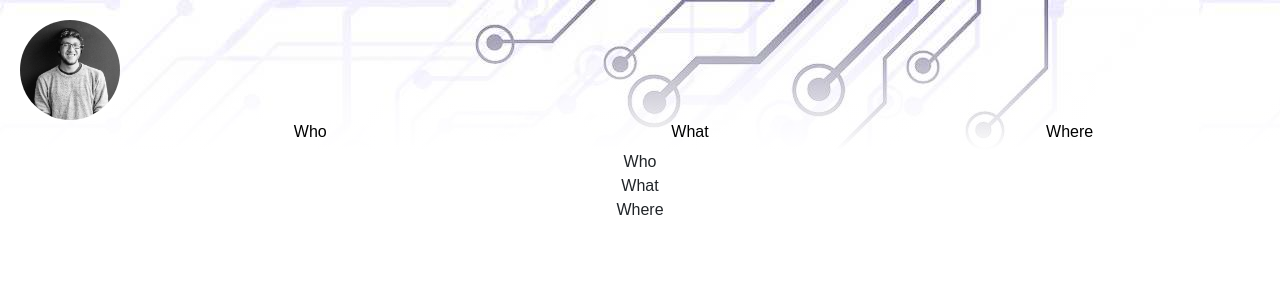
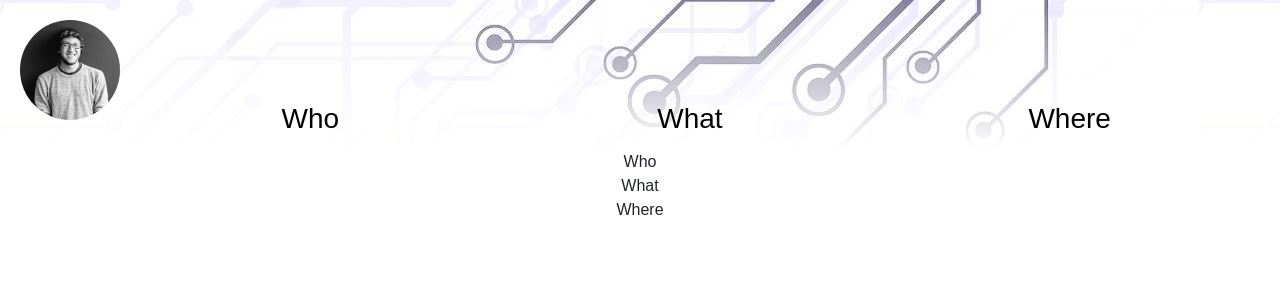
Before and after one commit to kholysa/website, a React (Create React App) app: page / in a window 1280 px wide. Shown: the top 300 px of the page. Built offline with nearby package versions, Linux system fonts and the light colour scheme.

Commit message:
small stylistic changes to the menu buttons

```diff
--- a/src/Header/Menus.js
+++ b/src/Header/Menus.js
@@ -1,6 +1,6 @@
 import React, { Component } from 'react';
-import { Link, DirectLink, Element , Events, animateScroll as scroll, scrollSpy, scroller } from 'react-scroll'
-import {Button, ButtonGroup} from 'reactstrap';
+import { Link } from 'react-scroll'
+import {ButtonGroup} from 'reactstrap';
 import '../style/Buttons.css';
 
 class Menus extends Component {
@@ -20,7 +20,7 @@ class WhoButton extends Component {
         return (
             <Link className="button-menus btn btn-secondary" activeClass="active" to="who-element" spy={true} smooth={true} offset={50} duration={500} >
                 <div>
-                    Who
+                    <h3>Who</h3>
                 </div>
             </Link>
         );
@@ -32,7 +32,7 @@ class WhatButton extends Component {
         return (
             <Link className="button-menus btn btn-secondary" activeClass="active" to="what-element" spy={true} smooth={true} offset={50} duration={500} >
                 <div>
-                    What
+                    <h3>What</h3>
                 </div>
             </Link>
         );
@@ -44,7 +44,7 @@ class WhereButton extends Component {
         return (
             <Link className="button-menus btn btn-secondary" activeClass="active" to="where-element" spy={true} smooth={true} offset={50} duration={500} >
                 <div>
-                    Where
+                    <h3>Where</h3>
                 </div>
             </Link>
         );
```
